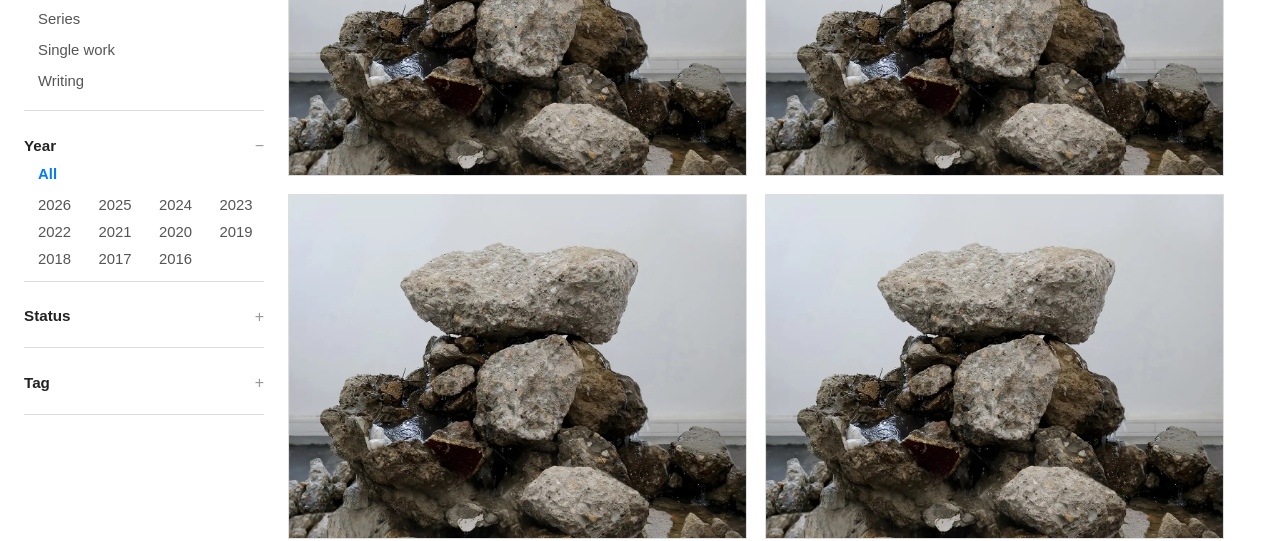
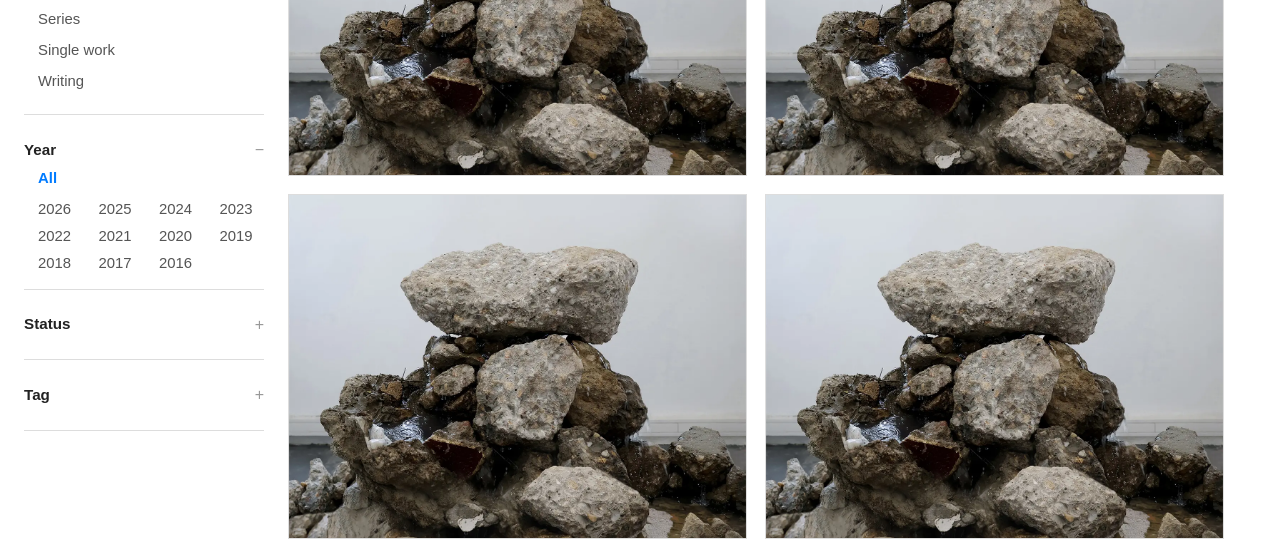
Before and after one commit to Won-Jy/archive-wonjy, a Jekyll site: the page built from work.html, in a window 1280 px wide. Shown: the part 317-858 px from the top of the page. Built offline with Jekyll 4.4.1, drawn with Linux system fonts in a browser that asks for light colours.

Commit message:
Update work.html

```diff
--- a/work.html
+++ b/work.html
@@ -78,7 +78,7 @@ layout: none
 .filter-group{
   margin:16px 0;
   border-bottom:1px solid var(--border);
-  padding-bottom:12px;
+  padding-bottom:16px;
 }
 .filter-group:last-child{ border-bottom:none; }
 
```
